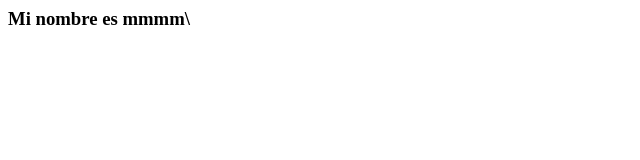
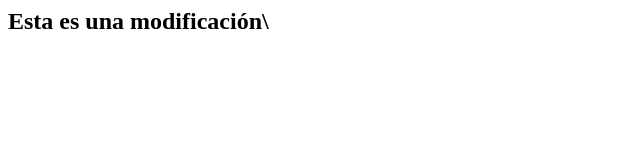
Before and after one commit to Sayas-R/Trabajos, a plain HTML site: page index.html in a window 1280 px wide. Shown: the whole page, without its empty margins (0-640 px from the left). Drawn offline with Linux system fonts and the light colour scheme.

Commit message:
Modificación en feacture2

```diff
--- a/index.html
+++ b/index.html
@@ -1 +1 @@
-<h3>Mi nombre es mmmm\<h1>
+<h2>Esta es una modificación\<h2>
```
